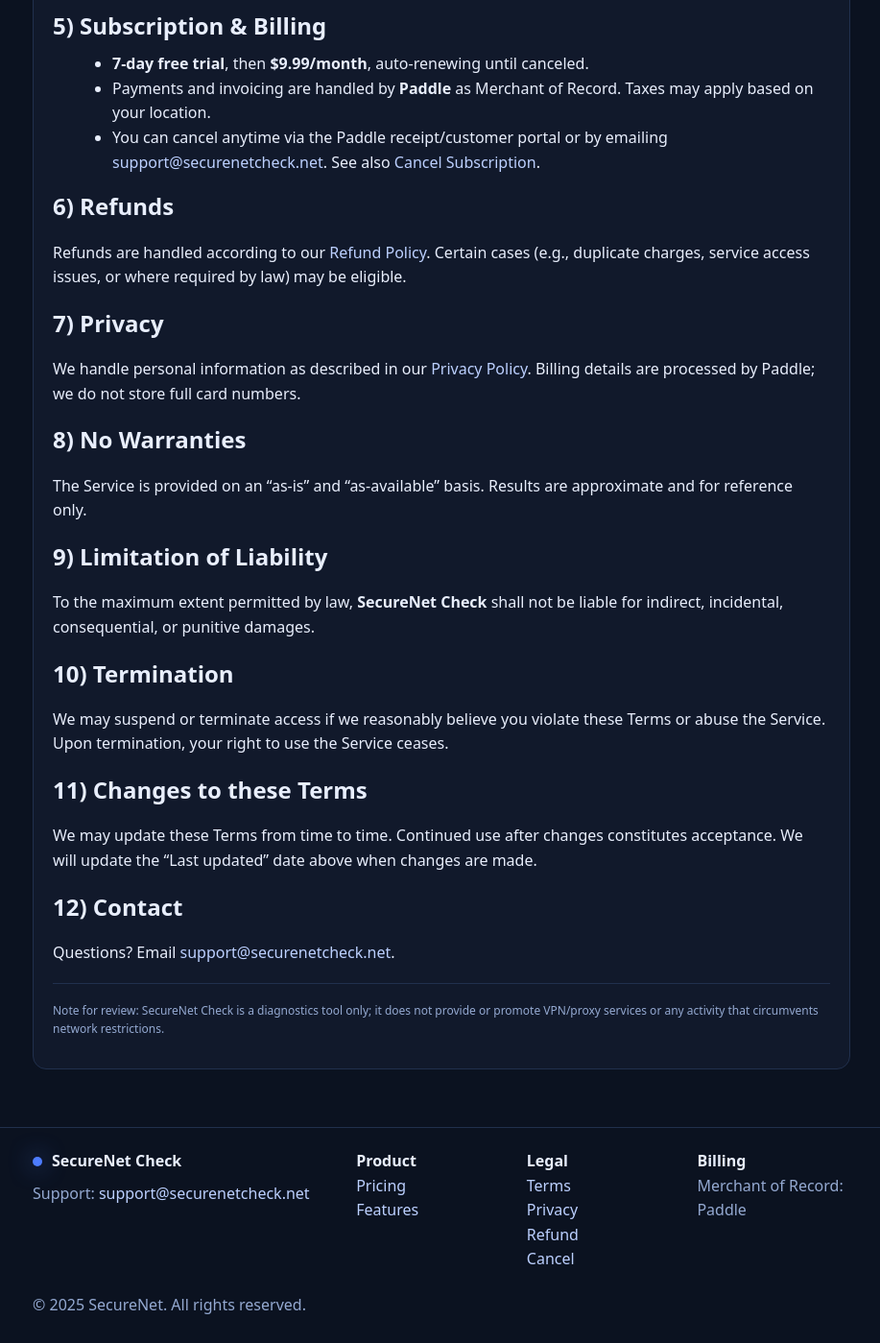
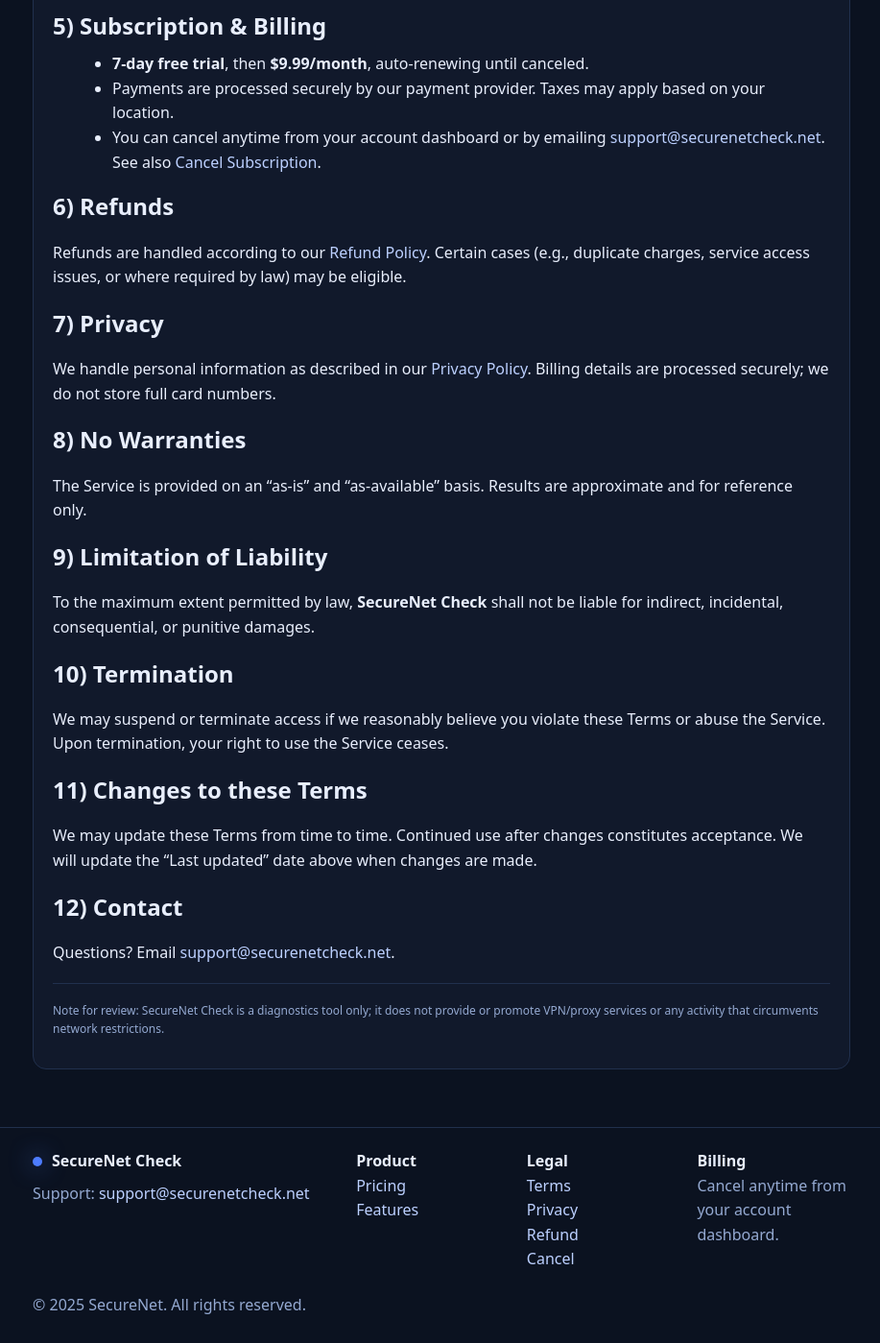
Before and after one commit to godman-cyber/my-website, a plain HTML site: page terms/index.html in a window 1280 px wide. Shown: the part 980-2379 px from the top of the page at 96% size, without its empty margins (180-1097 px from the left). Drawn offline with Linux system fonts and the light colour scheme.

Commit message:
Update index.html

```diff
--- a/terms/index.html
+++ b/terms/index.html
@@ -82,15 +82,15 @@
     <h2>5) Subscription & Billing</h2>
     <ul>
       <li><strong>7-day free trial</strong>, then <strong>$9.99/month</strong>, auto-renewing until canceled.</li>
-      <li>Payments and invoicing are handled by <strong>Paddle</strong> as Merchant of Record. Taxes may apply based on your location.</li>
-      <li>You can cancel anytime via the Paddle receipt/customer portal or by emailing <a href="mailto:support@securenetcheck.net">support@securenetcheck.net</a>. See also <a href="/cancel">Cancel Subscription</a>.</li>
+      <li>Payments are processed securely by our payment provider. Taxes may apply based on your location.</li>
+      <li>You can cancel anytime from your account dashboard or by emailing <a href="mailto:support@securenetcheck.net">support@securenetcheck.net</a>. See also <a href="/cancel">Cancel Subscription</a>.</li>
     </ul>
 
     <h2>6) Refunds</h2>
     <p>Refunds are handled according to our <a href="/refund">Refund Policy</a>. Certain cases (e.g., duplicate charges, service access issues, or where required by law) may be eligible.</p>
 
     <h2>7) Privacy</h2>
-    <p>We handle personal information as described in our <a href="/privacy">Privacy Policy</a>. Billing details are processed by Paddle; we do not store full card numbers.</p>
+    <p>We handle personal information as described in our <a href="/privacy">Privacy Policy</a>. Billing details are processed securely; we do not store full card numbers.</p>
 
     <h2>8) No Warranties</h2>
     <p>The Service is provided on an “as-is” and “as-available” basis. Results are approximate and for reference only.</p>
@@ -122,7 +122,7 @@
     </div>
     <div><strong>Product</strong><br /><a href="/pricing">Pricing</a><br /><a href="/">Features</a></div>
     <div><strong>Legal</strong><br /><a href="/terms">Terms</a><br /><a href="/privacy">Privacy</a><br /><a href="/refund">Refund</a><br /><a href="/cancel">Cancel</a></div>
-    <div><strong>Billing</strong><br /><span class="muted">Merchant of Record: Paddle</span></div>
+    <div><strong>Billing</strong><br /><span class="muted">Cancel anytime from your account dashboard.</span></div>
   </div>
   <div class="container" style="padding:0 24px 26px"><div class="muted">© <span id="y"></span> SecureNet. All rights reserved.</div></div>
 </footer>
```
